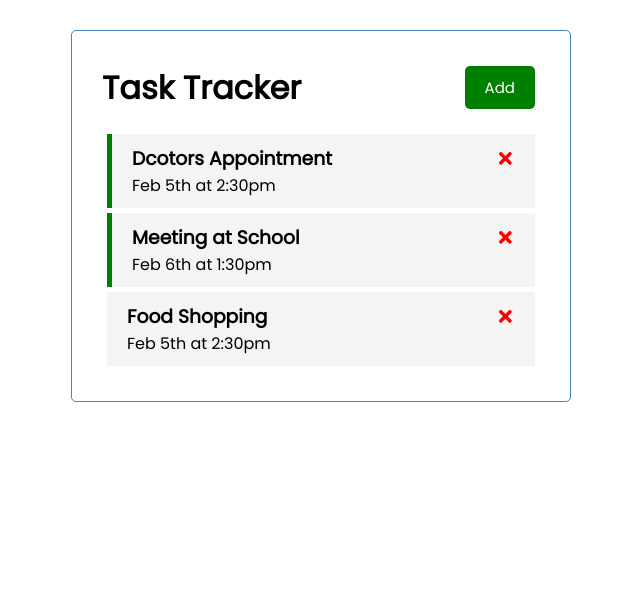
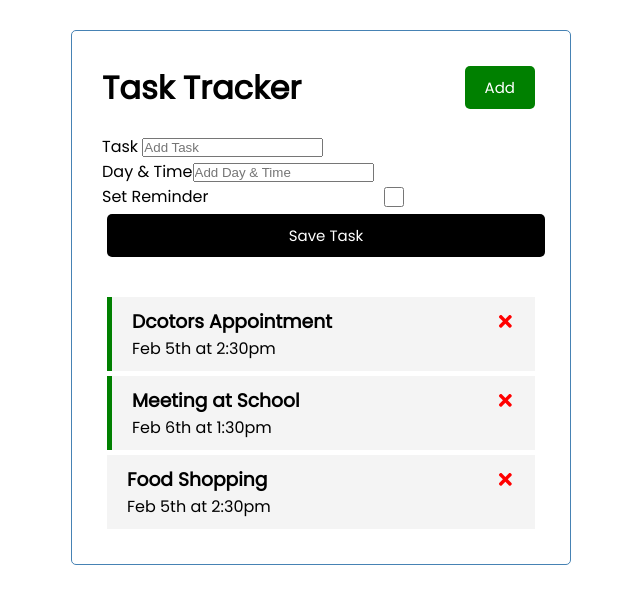
Before and after one commit to robimaliqi/react-task-tracker, a React (Create React App) app: page / in a window 1280 px wide. Shown: the top 604 px of the page, without its empty margins (319-959 px from the left). Built offline with nearby package versions, Linux system fonts and the light colour scheme.

Commit message:
created AddTask.js file which adds a a new task to the task tracker, it is now stateful and can see the outcome in the console but need to add the functionality in the app.js file

```diff
--- a/package.json
+++ b/package.json
@@ -36,7 +36,5 @@
       "last 1 safari version"
     ]
   },
-  "devDependencies": {
-    "eslint": "^8.20.0"
-  }
+  "devDependencies": {}
 }
--- a/src/App.js
+++ b/src/App.js
@@ -1,56 +1,55 @@
-import { useState } from 'react'
-import Header from './components/Header'
-import Tasks from './components/Tasks'
+import { useState } from "react";
+import Header from "./components/Header";
+import Tasks from "./components/Tasks";
+import AddTask from "./components/AddTask";
 
 function App() {
   const [tasks, setTasks] = useState([
     {
       id: 1,
-      text: 'Dcotors Appointment',
-      day: 'Feb 5th at 2:30pm',
+      text: "Dcotors Appointment",
+      day: "Feb 5th at 2:30pm",
       reminder: true,
     },
     {
       id: 2,
-      text: 'Meeting at School',
-      day: 'Feb 6th at 1:30pm',
+      text: "Meeting at School",
+      day: "Feb 6th at 1:30pm",
       reminder: true,
     },
     {
       id: 3,
-      text: 'Food Shopping',
-      day: 'Feb 5th at 2:30pm',
+      text: "Food Shopping",
+      day: "Feb 5th at 2:30pm",
       reminder: false,
-    }
-  ])
+    },
+  ]);
 
   // Delete Task
   const deleteTask = (id) => {
-    setTasks(tasks.filter((task) => task.id !== id))
-  }
+    setTasks(tasks.filter((task) => task.id !== id));
+  };
 
   // Toggle Reminder
   const toggleReminder = (id) => {
     setTasks(
       tasks.map((task) =>
-        task.id === id ? {...task, reminder:
-        !task.reminder } : task
+        task.id === id ? { ...task, reminder: !task.reminder } : task
       )
-    )
-  }
+    );
+  };
 
   return (
     <div className="container">
       <Header />
+      <AddTask />
       {tasks.length > 0 ? (
-        <Tasks  tasks={tasks} onDelete=
-        {deleteTask}  onToggle={toggleReminder} />
-        ) : (
-          'No tasks to show'
-        )}
+        <Tasks tasks={tasks} onDelete={deleteTask} onToggle={toggleReminder} />
+      ) : (
+        "No tasks to show"
+      )}
     </div>
   );
 }
 
-
 export default App;
--- /dev/null
+++ b/src/components/AddTask.js
@@ -0,0 +1,45 @@
+import { useState } from "react";
+
+const AddTask = () => {
+  const [text, setText] = useState("");
+  const [day, setDay] = useState("");
+  const [reminder, setReminder] = useState(false);
+
+  return (
+    <form className="add-form">
+      <div className="form-contorl">
+        <label>Task </label>
+        <input
+          type="text"
+          placeholder="Add Task"
+          value={text}
+          onChange={(e) => setText(e.target.value)}
+        />
+      </div>
+      <div className="form-contorl">
+        <label>Day & Time</label>
+        <input
+          type="text"
+          placeholder="Add Day & Time"
+          value={day}
+          onChange={(e) => setDay(e.target.value)}
+        />
+      </div>
+      <div
+        className="form-contorl
+      form-control-check"
+      >
+        <label>Set Reminder</label>
+        <input
+          type="checkbox"
+          value={reminder}
+          onChange={(e) => setReminder(e.currentTarget.checked)}
+        />
+      </div>
+
+      <input type="submit" value="Save Task" className="btn btn-block" />
+    </form>
+  );
+};
+
+export default AddTask;
```
Also changed, not shown: 1 other file (tests, documents, lock files or other folders).
